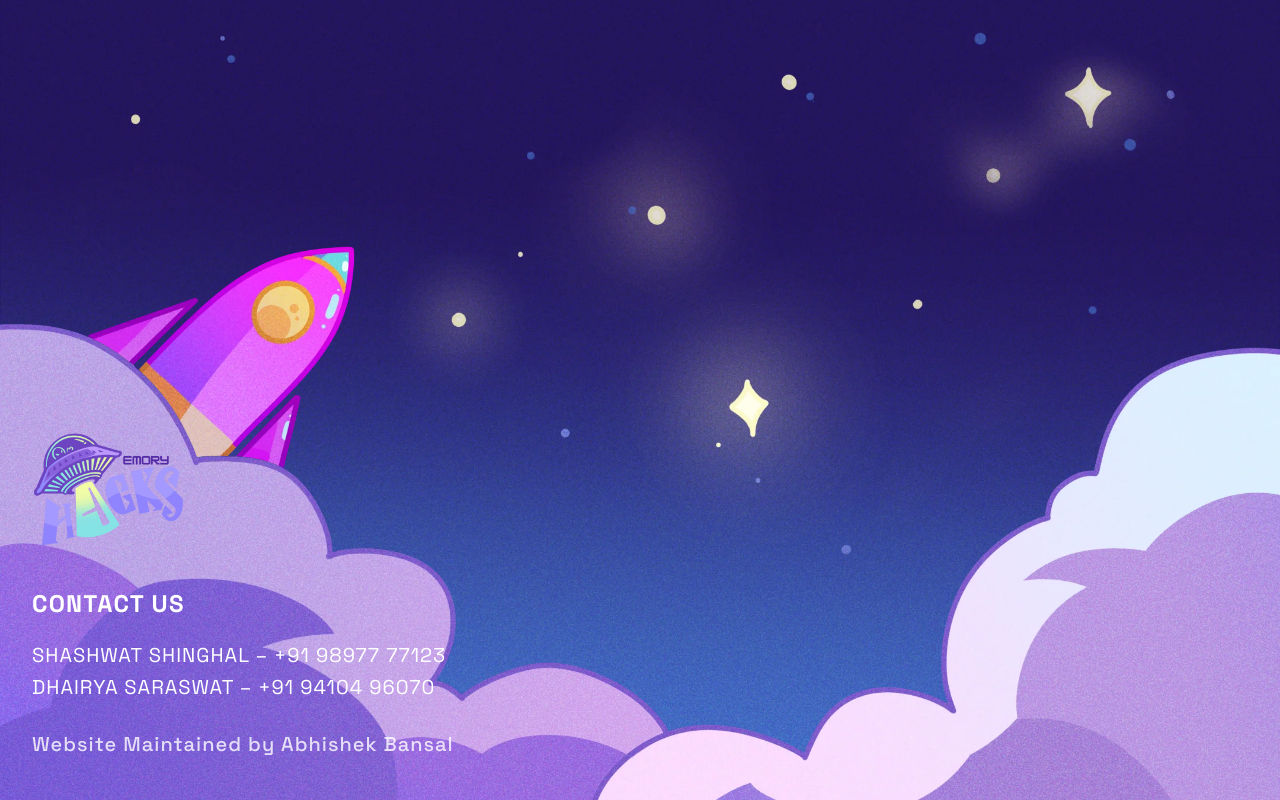
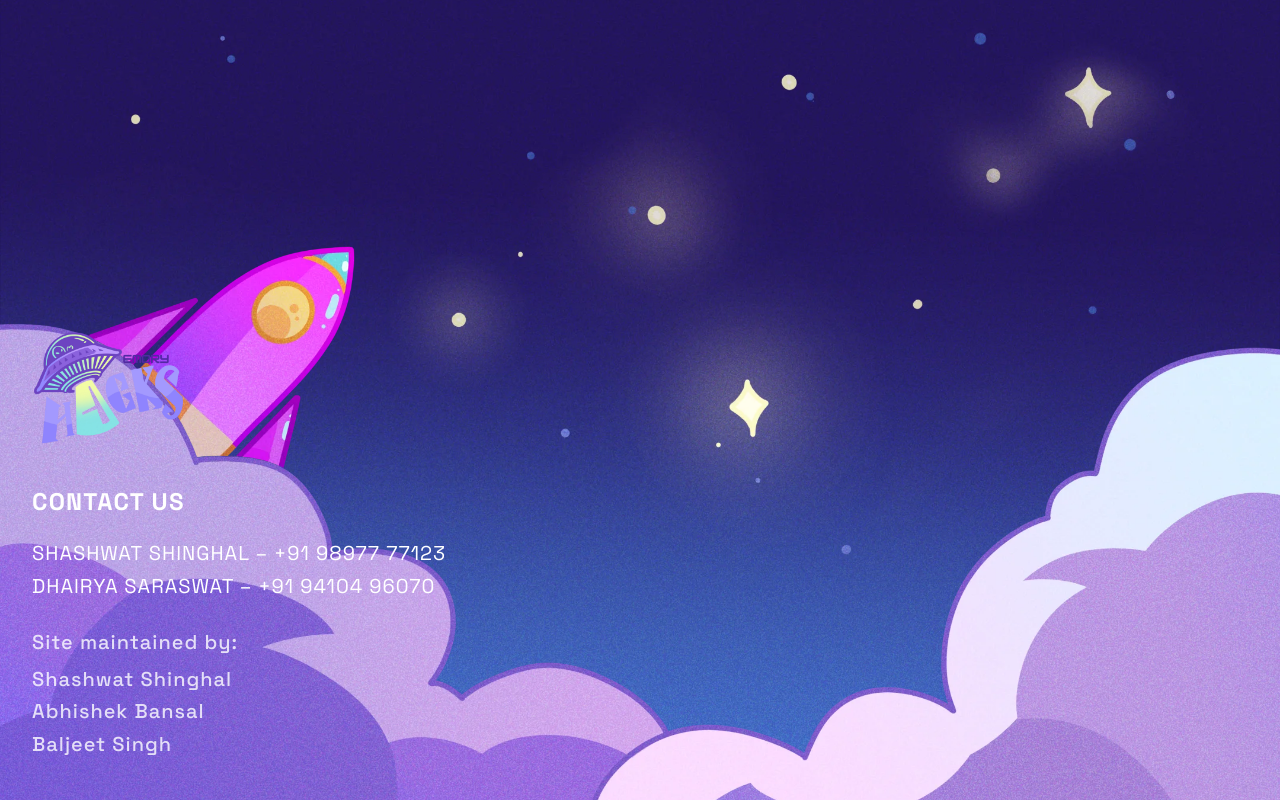
Before and after one commit to abhishekbansal2312/Mit-high-tech, a Next.js app in the folder mit-hightech/: page / in a window 1280 px wide. Shown: the part 9561-10361 px from the top of the page. Built offline with nearby package versions, Linux system fonts and the light colour scheme.

Commit message:
Update website caretaker information in footer section

```diff
--- a/mit-hightech/src/app/sections/7-footer/content.jsx
+++ b/mit-hightech/src/app/sections/7-footer/content.jsx
@@ -58,6 +58,11 @@ const Content = () => {
 
         {/* WEBSITE CARETAKER */}
         <div className="mt-4 sm:mt-6">
+          <p className="text-white text-body-small opacity-80 font-medium mb-1">
+            Site maintained by:
+          </p>
+          <ul className="list-none pl-0">
+            <li>
               <motion.p
                 className="text-white text-body-small opacity-80 font-medium"
                 whileHover={{
@@ -66,8 +71,34 @@ const Content = () => {
                   fontWeight: 600,
                 }}
               >
-            Website Maintained by Abhishek Bansal
+                Shashwat Shinghal
               </motion.p>
+            </li>
+            <li>
+              <motion.p
+                className="text-white text-body-small opacity-80 font-medium"
+                whileHover={{
+                  textShadow: "0px 0px 12.1px #6EB8FF",
+                  opacity: 1,
+                  fontWeight: 600,
+                }}
+              >
+                Abhishek Bansal
+              </motion.p>
+            </li>
+            <li>
+              <motion.p
+                className="text-white text-body-small opacity-80 font-medium"
+                whileHover={{
+                  textShadow: "0px 0px 12.1px #6EB8FF",
+                  opacity: 1,
+                  fontWeight: 600,
+                }}
+              >
+                Baljeet Singh
+              </motion.p>
+            </li>
+          </ul>
         </div>
       </div>
     </div>
```
Lines whose indentation alone changed are shown as unchanged.
